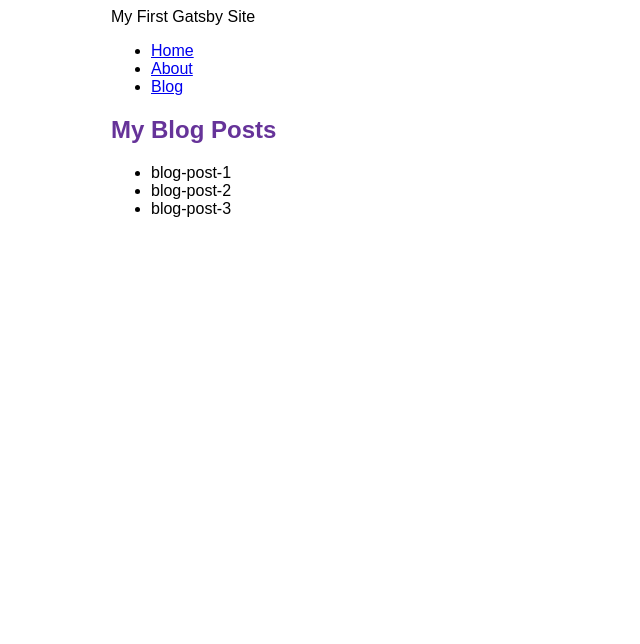
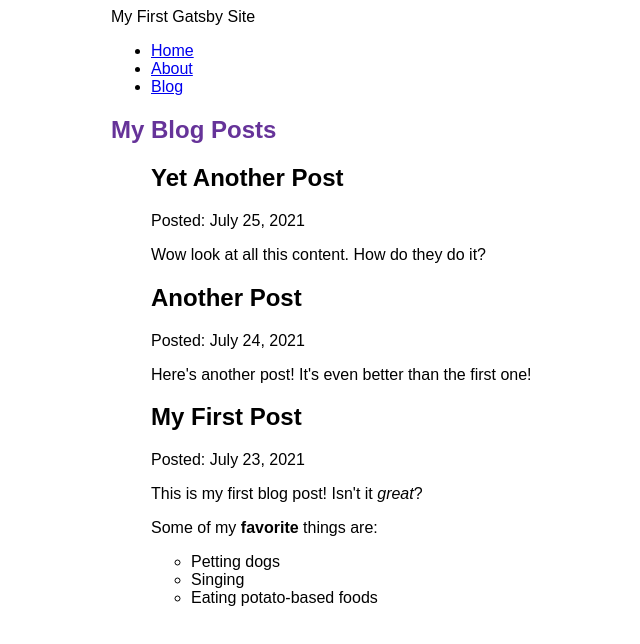
Before and after one commit to mopiata/my-first-gatsby-site, a Gatsby site: page /blog in a window 1280 px wide. Shown: the whole page, without its empty margins (279-919 px from the left). Built offline with nearby package versions, Linux system fonts and the light colour scheme; Gatsby itself is replaced by a stand-in of ours.

Commit message:
Finished turorial 5 on transforming data to use MDX

```diff
--- a/blog/blog-post-1.mdx
+++ b/blog/blog-post-1.mdx
@@ -0,0 +1,12 @@
+---
+title: "My First Post"
+date: "2021-07-23"
+---
+
+This is my first blog post! Isn't it *great*?
+
+Some of my **favorite** things are:
+
+* Petting dogs
+* Singing
+* Eating potato-based foods
--- a/blog/blog-post-2.mdx
+++ b/blog/blog-post-2.mdx
@@ -0,0 +1,6 @@
+---
+title: "Another Post"
+date: "2021-07-24"
+---
+
+Here's another post! It's even better than the first one!
--- a/blog/blog-post-3.mdx
+++ b/blog/blog-post-3.mdx
@@ -0,0 +1,6 @@
+---
+title: "Yet Another Post"
+date: "2021-07-25"
+---
+
+Wow look at all this content. How do they do it?
--- a/gatsby-config.js
+++ b/gatsby-config.js
@@ -12,6 +12,7 @@
         name: `blog`,
         path: `${__dirname}/blog`
       }
-    }
+    },
+    "gatsby-plugin-mdx"
   ],
 };
--- a/package.json
+++ b/package.json
@@ -14,8 +14,11 @@
     "clean": "gatsby clean"
   },
   "dependencies": {
+    "@mdx-js/mdx": "^1.6.22",
+    "@mdx-js/react": "^1.6.22",
     "gatsby": "^3.13.1",
     "gatsby-plugin-image": "^1.14.0",
+    "gatsby-plugin-mdx": "^2.14.0",
     "gatsby-plugin-sharp": "^3.14.0",
     "gatsby-source-filesystem": "^3.14.0",
     "react": "^17.0.1",
--- a/src/pages/blog.js
+++ b/src/pages/blog.js
@@ -1,5 +1,6 @@
 import* as React from 'react'
 import { graphql } from 'gatsby'
+import { MDXRenderer } from 'gatsby-plugin-mdx'
 import Layout from '../components/layout'
 
 const BlogPage = ({data}) => {
@@ -7,10 +8,12 @@
         <Layout pageTitle="My Blog Posts">
             <ul>
                 {
-                    data.allFile.nodes.map(node => (
-                        <li key={node.name}>
-                            {node.name}
-                        </li>
+                    data.allMdx.nodes.map((node) => (
+                        <article key={node.id}>
+                            <h2>{node.frontmatter.title}</h2>
+                            <p>Posted: {node.frontmatter.date}</p>
+                            <MDXRenderer>{node.body}</MDXRenderer>
+                        </article>
                     ))
                 }
             </ul>
@@ -20,12 +23,17 @@
 
 export const query = graphql`
     query {
-        allFile {
+        allMdx(sort: {fields: frontmatter___date, order: DESC}) {
             nodes {
-                name
+                frontmatter {
+                    date(formatString: "MMMM D, YYYY")
+                    title
+                }
+                id
+                body
             }
         }
-    }
+  }
 `
 
 export default BlogPage
```
Also changed, not shown: 1 other file.
